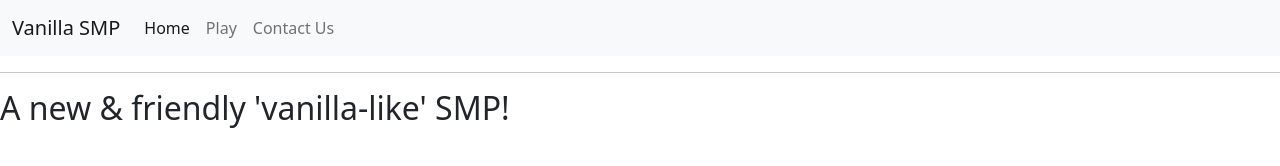
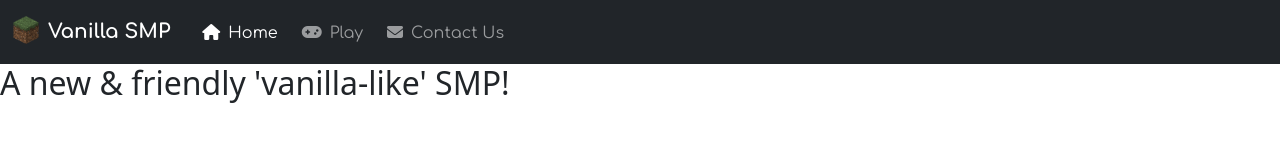
Before and after one commit to josefbaltz/mc-server-landing-page, a plain HTML site: page index.html in a window 1280 px wide. Drawn offline with nearby package versions, Linux system fonts and the light colour scheme.

Commit message:
Logo, fixed padding, font

```diff
--- a/index.html
+++ b/index.html
@@ -4,12 +4,18 @@
         <meta charset="utf-8">
         <meta name="viewport" content="width=device-width, intial-scale=1">
         <title>Vanilla SMP</title>
+        <link rel="icon" type="image/png" href="/Grass_Block.png">
+        <link rel="stylesheet" href="main.css">
         <link rel="stylesheet" href="https://cdnjs.cloudflare.com/ajax/libs/bootstrap/5.2.3/css/bootstrap.min.css" integrity="sha512-SbiR/eusphKoMVVXysTKG/7VseWii+Y3FdHrt0EpKgpToZeemhqHeZeLWLhJutz/2ut2Vw1uQEj2MbRF+TVBUA==" crossorigin="anonymous" referrerpolicy="no-referrer" />
         <link rel="stylesheet" href="https://cdnjs.cloudflare.com/ajax/libs/font-awesome/6.3.0/css/all.min.css" integrity="sha512-SzlrxWUlpfuzQ+pcUCosxcglQRNAq/DZjVsC0lE40xsADsfeQoEypE+enwcOiGjk/bSuGGKHEyjSoQ1zVisanQ==" crossorigin="anonymous" referrerpolicy="no-referrer" />
+        <link rel="preconnect" href="https://fonts.googleapis.com">
+        <link rel="preconnect" href="https://fonts.gstatic.com" crossorigin>
+        <link href="https://fonts.googleapis.com/css2?family=Comfortaa:wght@400;700&display=swap" rel="stylesheet">
     </head>
     <body>
-        <nav class="navbar navbar-expand-lg navbar-light bg-light">
+        <nav class="navbar navbar-expand-lg navbar-dark bg-dark">
             <div class="container-fluid">
+                <img class="logo" src="/Grass_Block.png">
                 <a class="navbar-brand" href="#">Vanilla SMP</a>
                 <button class="navbar-toggler" type="button" data-bs-toggle="collapse" data-bs-target="#navbarSupportedContent" aria-controls="navbarSupportedContent" aria-expanded="false" aria-label="Toggle navigation">
                     <i class="fa-solid fa-bars"></i>
@@ -17,19 +23,18 @@
                 <div class="collapse navbar-collapse" id="navbarSupportedContent">
                     <ul class="navbar-nav me-auto mb-2 mb-lg-0">
                         <li class="nav-item">
-                            <a class="nav-link active" aria-current="page" href="#">Home</a>
+                            <a class="nav-link active" aria-current="page" href="#"><i class="fa-solid fa-house"></i>Home</a>
                         </li>
                         <li class="nav-item">
-                            <a class="nav-link" href="#">Play</a>
+                            <a class="nav-link" href="#"><i class="fa-solid fa-gamepad"></i>Play</a>
                         </li>
                         <li class="nav-item">
-                            <a class="nav-link" href="#">Contact Us</a>
+                            <a class="nav-link" href="#"><i class="fa-solid fa-envelope"></i>Contact Us</a>
                         </li>
                     </ul>
                 </div>
             </div>
         </nav>
-        <hr>
         <h2>A new & friendly 'vanilla-like' SMP!</h2>
         <script src="https://cdnjs.cloudflare.com/ajax/libs/bootstrap/5.2.3/js/bootstrap.min.js" integrity="sha512-1/RvZTcCDEUjY/CypiMz+iqqtaoQfAITmNSJY17Myp4Ms5mdxPS5UV7iOfdZoxcGhzFbOm6sntTKJppjvuhg4g==" crossorigin="anonymous" referrerpolicy="no-referrer"></script>
     </body>
--- /dev/null
+++ b/main.css
@@ -0,0 +1,23 @@
+.navbar-brand {
+    font-weight: 700;
+    font-family: Comfortaa;
+}
+
+.nav-item {
+    font-weight: 400;
+    font-family: Comfortaa;
+}
+
+.fa-solid {
+    padding: 8px;
+}
+
+body {
+    font-family: Comfortaa;
+}
+
+.logo {
+    height: 32px;
+    padding-bottom: 4px;
+    padding-right: 8px;
+}
```
Also changed, not shown: Grass_Block.png (added).
